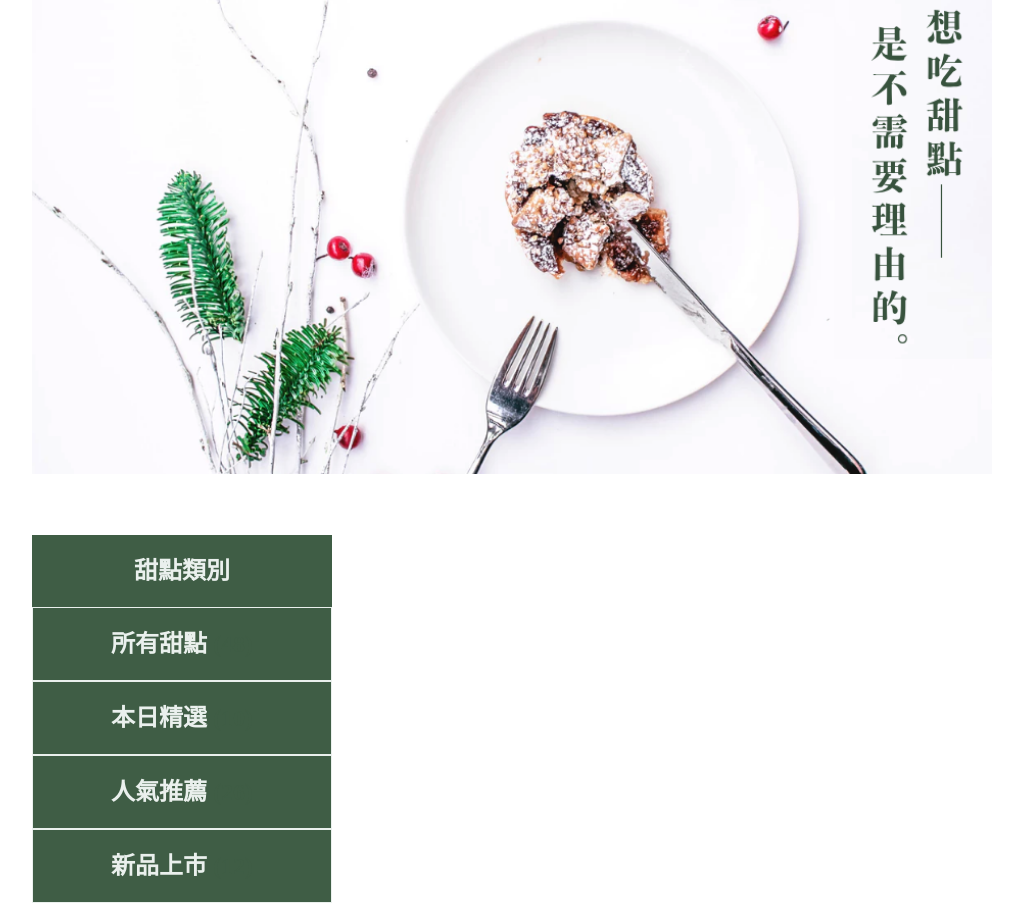
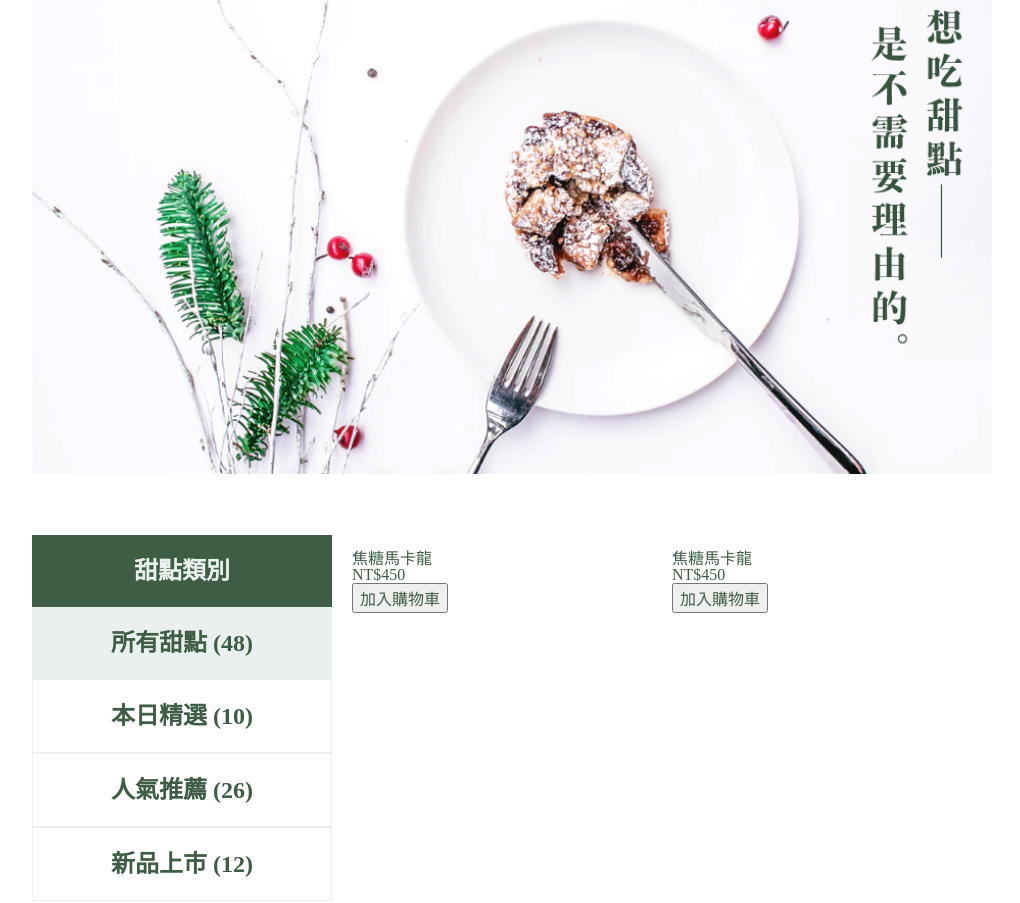
Before and after one commit to jonyworker/HexMissoin1-Product_List, a plain HTML site: page index.html in a window 1280 px wide. Shown: the part 132-1035 px from the top of the page, without its empty margins (128-1148 px from the left). Drawn offline with Linux system fonts and the light colour scheme.

Commit message:
開始productlist

```diff
--- a/index.html
+++ b/index.html
@@ -49,7 +49,7 @@
       <div class="container">
         <div class="product-content">
           <!-- side-menu 側邊選單 -->
-          <div class="side-menu">
+          <section class="side-menu">
             <h2>甜點類別</h2>
             <ul class="side-menu-list">
               <li class="side-menu-item active">
@@ -73,9 +73,39 @@
                 </a>
               </li>
             </ul>
-          </div>
-          <!-- product-list -->
+          </section>
+          <!-- product-list-section -->
+          <ul class="product-list">
+            <li class="list-item">
+              <div class="item-img">
+                <img src="#" alt="">
+              </div>
+              <div class="item-text">
+                <p class="product-name">
+                  焦糖馬卡龍
+                </p>
+                <p class="product-price">
+                  NT$450
+                </p>
+              </div>
+              <button class="btn">加入購物車</button>
+            </li>
 
+            <li class="list-item">
+              <div class="item-img">
+                <img src="#" alt="">
+              </div>
+              <div class="item-text">
+                <p class="product-name">
+                  焦糖馬卡龍
+                </p>
+                <p class="product-price">
+                  NT$450
+                </p>
+              </div>
+              <button class="btn">加入購物車</button>
+            </li>
+          </ul>
 
 
         </div>
--- a/scss/_index.scss
+++ b/scss/_index.scss
@@ -39,11 +39,14 @@
 
 
 /* product section */
-/* side-menu section */
 .product-content {
+  display: flex;
+}
+/* side-menu */
+.side-menu {
   width: 300px;
-  h2,
-  .side-menu-item a {
+  margin-right: 20px;
+  h2 {
     font-size: 24px;
     font-weight: 600;
     line-height: 40px;
@@ -52,14 +55,38 @@
     padding: 16px;
     text-align: center;
   }
-}
-.side-menu-item a {
+  .side-menu-item {
+    a {
       display: block;
+      font-size: 24px;
+      font-weight: 600;
+      line-height: 40px;
+      padding: 16px;
+      text-align: center;
       color: var(--color-primary);
       background-color: #fff;
       border: 1px solid var(--color-secondary);
-  &active a {
+    }
+    &.active a,
+    &.active a span {
       background-color: var(--color-secondary);
+      color: var(--color-primary);
       border: none;
     }
   }
+}
+
+/* product section */
+/* product-list */
+.product-list {
+  display: flex;
+  width: 620px;
+  .list-item:nth-of-type(odd) {
+    margin-right: 20px;
+  }
+  .list-item {
+    width: 300px;
+    // background-color: #f00;
+
+  }
+}
```
Also changed, not shown: css/all.css, dist/all.min.css, 2 other files. Lines whose indentation alone changed are shown as unchanged.
